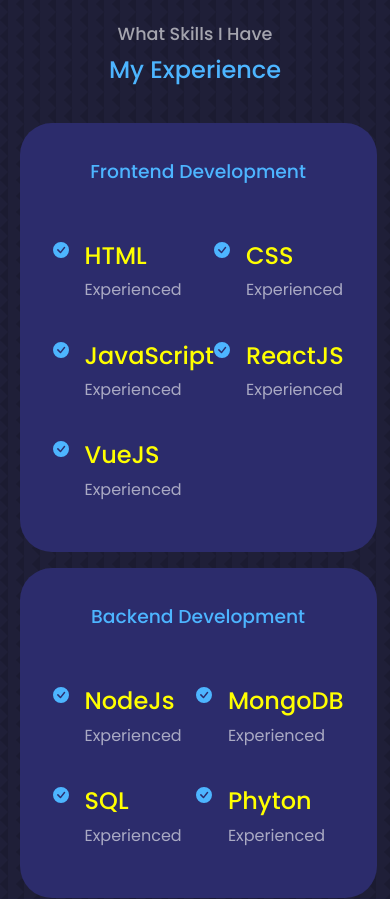
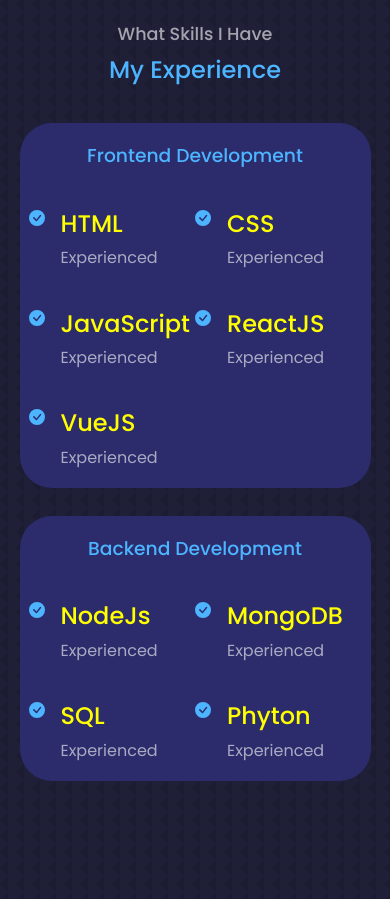
Before and after one commit to Jeremiah-Silva/jeremiah--portfolio, a React (Create React App) app: page / in a window 390 px wide. Shown: the part 1860-2759 px from the top of the page. Built offline with nearby package versions, Linux system fonts and the light colour scheme.

Commit message:
Adjusted Position

```diff
--- a/src/components/experience/experience.css
+++ b/src/components/experience/experience.css
@@ -44,25 +44,29 @@
 @media screen and (max-width: 1024px) {
     .experience__container {
         grid-template-columns: 1fr;
+        gap: 0.9rem;
+        height: 50%;
     }
     .experience__container > div {
         width: 80%;
-        padding: 2rem;
+        padding: 1rem;
         margin: 0 auto;
     }
     .experience__content {
-        padding: 1rem;
+        padding: 0;
     }
 }
 
 /* ================ MEDIA QUERIES (SMALL DEVICES) ================ */
 @media screen and (max-width: 600px) {
     .experience__container {
-        gap: 1rem;
+        grid-template-columns: 1fr;
+        gap: 1.7rem;
+        height: 50%;
     }
-
     .experience__container > div {
         width: 100%;
-        padding: 2rem 1rem;
+        padding: 1rem 0.5rem;
+
     }
 }
```
